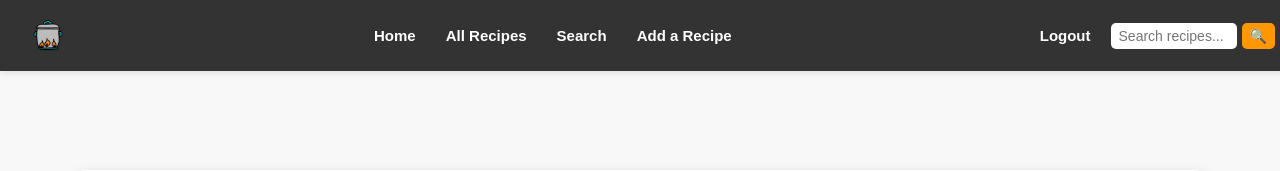
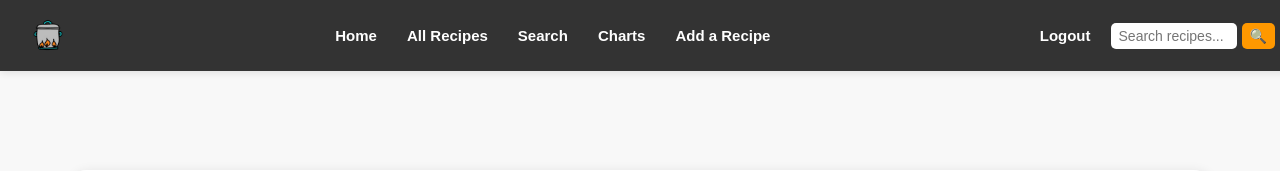
Before and after one commit to AmySikora/recipe-app, a Django app: page /charts/ in a window 1280 px wide. Shown: the top 171 px of the page. Run offline with Django 4.2, Linux system fonts and the light colour scheme; the visitor is signed in with stand-in values (Sample User, id 1); data that the repository does not hold is empty.

Commit message:
added charts to nav bar

```diff
--- a/src/recipes/templates/recipes/base.html
+++ b/src/recipes/templates/recipes/base.html
@@ -139,6 +139,7 @@
       <a href="{% url 'recipes:home' %}">Home</a>
       <a href="{% url 'recipes:recipe_list' %}">All Recipes</a>
       <a href="{% url 'recipes:search' %}">Search</a>
+      <a href="{% url 'recipes:charts' %}">Charts</a>
       <a href="{% url 'recipes:add_recipe' %}">Add a Recipe</a>
     </div>
 
```
